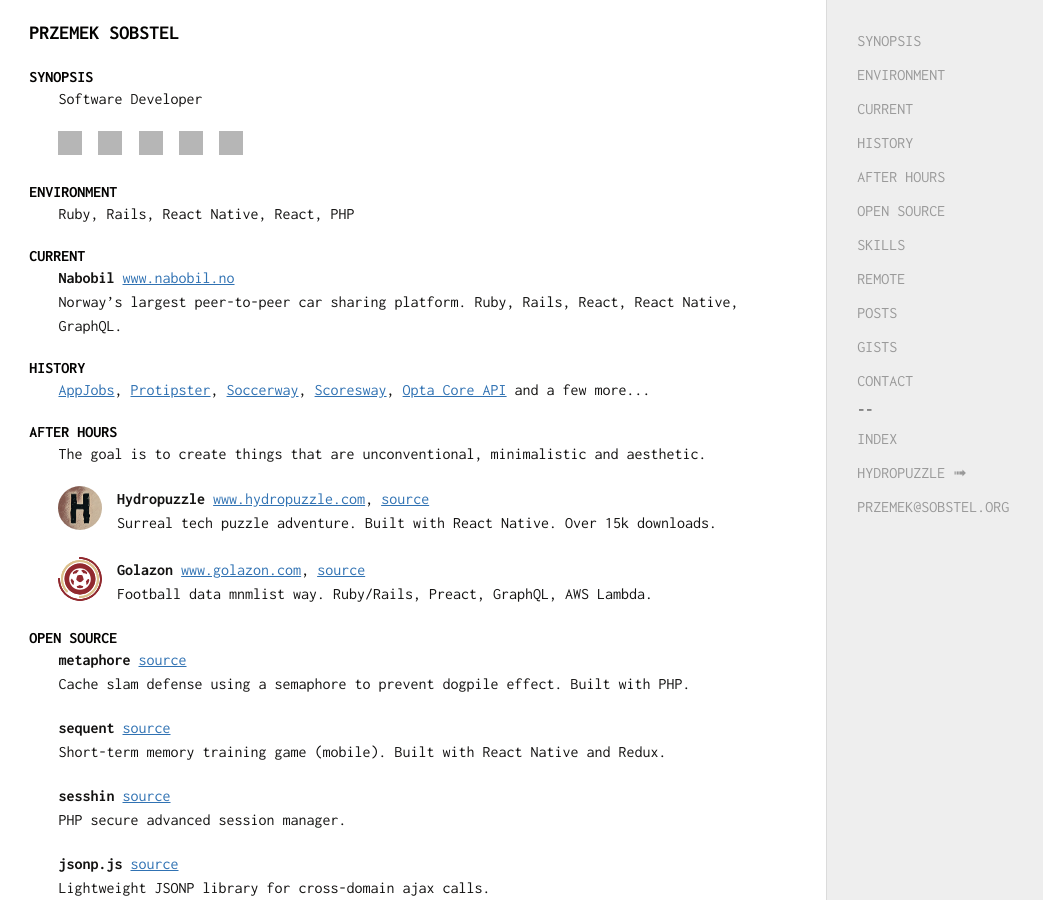
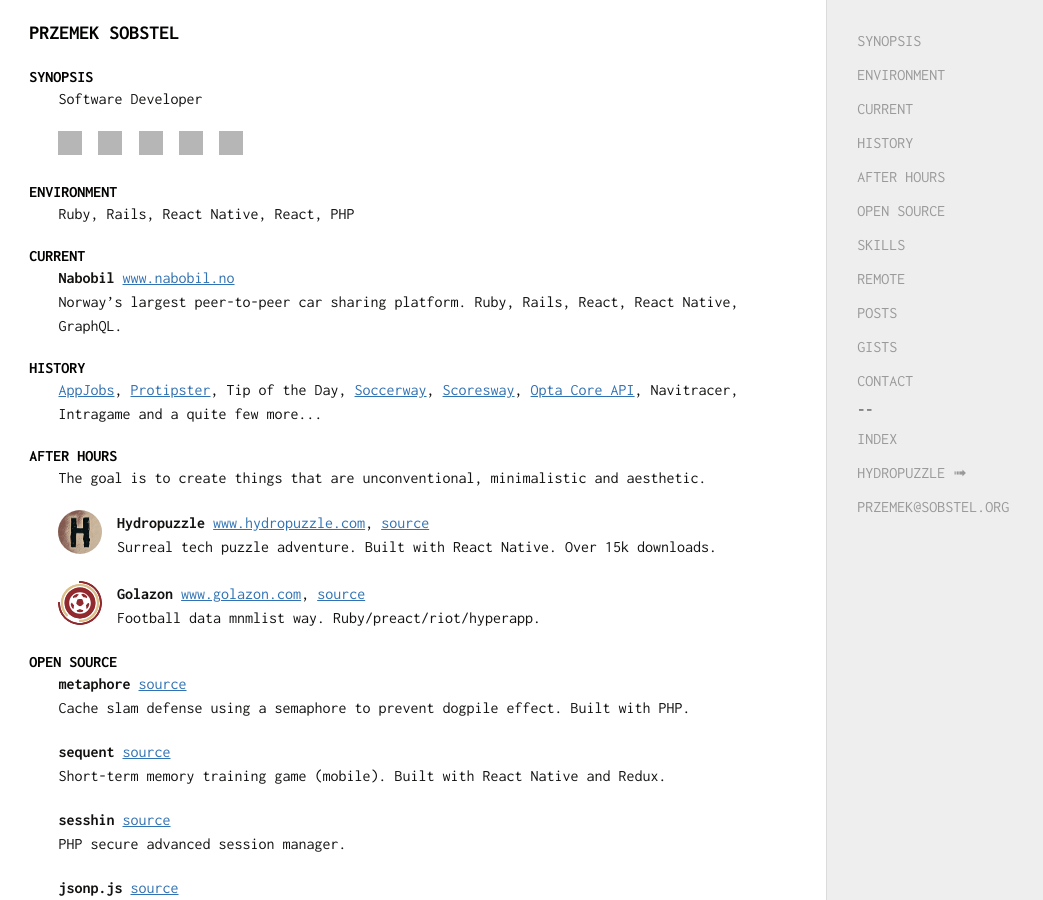
Before and after one commit to sobstel/sobstel.github.com, a Jekyll site: the page built from index.html, in a window 1280 px wide and 900 px high. Shown: the whole window, without its empty margins (0-1043 px from the left). Built offline with Jekyll 4.4.1, drawn with Linux system fonts in a browser that asks for light colours; grey boxes are pictures that could not be loaded.

Commit message:
For every dark night there's a brighter day.

```diff
--- a/_data/contribs.yml
+++ b/_data/contribs.yml
@@ -9,6 +9,7 @@
 - jamis/bulk_insert
 - jondot/awesome-react-native
 - maciejsmolinski/decoupled.js
+- Nabobil/segment-analytics-react-native-core
 - ooade/awesome-preact
 - ReactNativeNews/React-Native-Apps
 - Seldaek/monolog
--- a/_data/popular_repos.yml
+++ b/_data/popular_repos.yml
@@ -4,7 +4,7 @@
   html_url: https://github.com/sobstel/sesshin
   description: PHP secure advanced session manager.
   fork: false
-  stargazers_count: 49
+  stargazers_count: 52
 - name: sequent
   full_name: sobstel/sequent
   html_url: https://github.com/sobstel/sequent
@@ -18,7 +18,7 @@
   description: Cache slam defense using a semaphore to prevent dogpile effect. Built
     with PHP.
   fork: false
-  stargazers_count: 88
+  stargazers_count: 89
 - name: jsonp.js
   full_name: sobstel/jsonp.js
   html_url: https://github.com/sobstel/jsonp.js
--- a/index.html
+++ b/index.html
@@ -69,9 +69,9 @@
 
 <h2 id="HISTORY">HISTORY</h2>
 
-<p><a href="https://www.appjobs.com/">AppJobs</a>, <a href="https://www.protipster.com/">Protipster</a>,
+<p><a href="https://www.appjobs.com/">AppJobs</a>, <a href="https://www.protipster.com/">Protipster</a>, Tip of the Day,
 <a href="http://www.soccerway.com/">Soccerway</a>, <a href="http://www.scoresway.com/">Scoresway</a>,
-<a href="https://www.optasports.com/services/data-feeds/">Opta Core API</a> and a few more...</p>
+<a href="https://www.optasports.com/services/data-feeds/">Opta Core API</a>, Navitracer, Intragame and a quite few more...</p>
 
 <h2 id="AFTER-HOURS">AFTER HOURS</h2>
 
@@ -100,7 +100,7 @@
     <strong>Golazon</strong>
     <a href="http://www.golazon.com/" title="Golazon" target="_blank">www.golazon.com</a>,
     <a href="https://github.com/golazon/" target="_blank">source</a><br />
-    Football data mnmlist way. Ruby/Rails, Preact, GraphQL, AWS Lambda.
+    Football data mnmlist way. Ruby/preact/riot/hyperapp.
   </p>
 </div>
 
@@ -128,16 +128,16 @@
 <p>I work remotely</p>
 
 <p><a href="https://www.instagram.com/p/BYygOuehcln/" class="insta" target="_blank">
-  <img src="/img/insta-thumbs/insta1.jpg" />
+  <img src="https://scontent-frx5-1.cdninstagram.com/vp/14bd0c098706f007db2ac96154880eee/5C7E8455/t51.2885-15/e35/c2.0.1075.1075/s150x150/21373675_115384635795876_6802165634839871488_n.jpg" />
 </a>
 <a href="https://www.instagram.com/p/BWH-Kk2B6qH/" class="insta" target="_blank">
-  <img src="/img/insta-thumbs/insta2.jpg" />
+  <img src="https://scontent-frx5-1.cdninstagram.com/vp/957b08f5ca8f3323f7f8889fc2e2a6c1/5C69C0D2/t51.2885-15/e35/s150x150/19761377_301560470255014_2695288421454184448_n.jpg" />
 </a>
 <a href="https://www.instagram.com/p/BnBv2UNBDfK/" class="insta" target="_blank">
-  <img src="/img/insta-thumbs/insta3.jpg" />
+  <img src="https://scontent-frx5-1.cdninstagram.com/vp/b9ace5147af79f8832abb5942ad2dfd2/5C72472B/t51.2885-15/e35/s150x150/39591444_452677268551853_2155402047275401216_n.jpg" />
 </a>
 <a href="https://www.instagram.com/p/BXh6RySh5I8/" class="insta" target="_blank">
-  <img src="/img/insta-thumbs/insta4.jpg" />
+  <img src="https://scontent-frx5-1.cdninstagram.com/vp/07f3cc88fa3bdae0c1f658197c784799/5C7A5858/t51.2885-15/e35/s150x150/20634897_117384005580058_8717940603289075712_n.jpg" />
 </a></p>
 
 <h2 id="POSTS">POSTS</h2>
```
Also changed, not shown: _data/golazon_repos.yml (+4 -4 lines).
